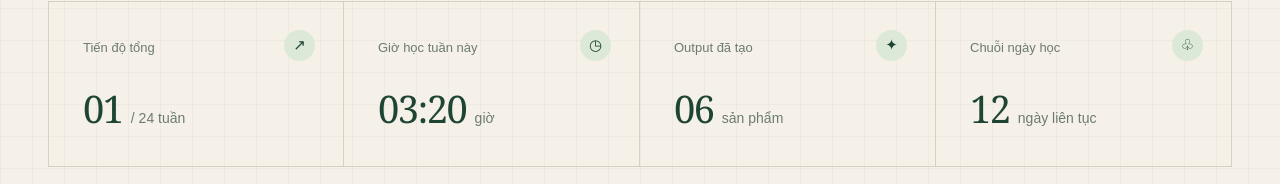
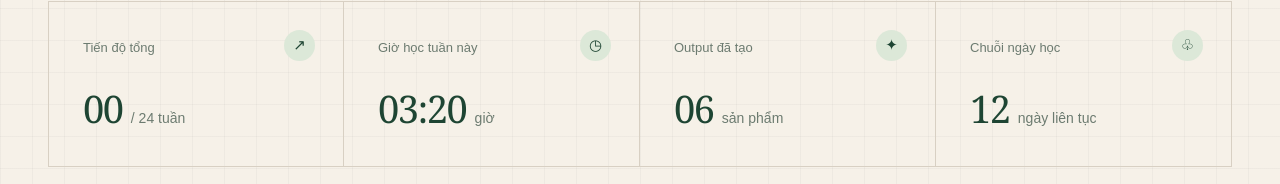
Before and after one commit to HieunguyenScm/-scastudy, a Next.js app: page / in a window 1280 px wide. Shown: the part 728-912 px from the top of the page. Built offline with nearby package versions, Linux system fonts and the light colour scheme.

Commit message:
Fix progress display consistency

```diff
--- a/app/page.tsx
+++ b/app/page.tsx
@@ -137,7 +137,7 @@ export default function Home() {
       </section>
 
       <section className="metrics section-wrap" aria-label="Tiến độ học tập">
-        <div className="metric-card"><span className="metric-icon">↗</span><div className="metric-label">Tiến độ tổng</div><div className="metric-value">{String(Math.max(1, completed.length)).padStart(2, "0")} <small>/ 24 tuần</small></div></div>
+        <div className="metric-card"><span className="metric-icon">↗</span><div className="metric-label">Tiến độ tổng</div><div className="metric-value">{String(completed.length).padStart(2, "0")} <small>/ 24 tuần</small></div></div>
         <div className="metric-card"><span className="metric-icon">◷</span><div className="metric-label">Giờ học tuần này</div><div className="metric-value">03:20 <small>giờ</small></div></div>
         <div className="metric-card"><span className="metric-icon">✦</span><div className="metric-label">Output đã tạo</div><div className="metric-value">06 <small>sản phẩm</small></div></div>
         <div className="metric-card"><span className="metric-icon">♧</span><div className="metric-label">Chuỗi ngày học</div><div className="metric-value">12 <small>ngày liên tục</small></div></div>
@@ -146,7 +146,7 @@ export default function Home() {
       <section className="roadmap section-wrap" id="roadmap">
         <div className="section-heading">
           <div><div className="eyebrow clay-text">BẢN ĐỒ HÀNH TRÌNH</div><h2>24 tuần, đi từ gốc đến sâu</h2></div>
-          <div className="progress-note"><span>Đang ở tháng 01</span><span>· Foundations</span><div className="progress-bar"><span style={{ width: `${Math.max(4, (completed.length / 24) * 100)}%` }} /></div></div>
+          <div className="progress-note"><span>Đang ở tháng 01</span><span>· Foundations</span><div className="progress-bar"><span style={{ width: `${(completed.length / 24) * 100}%` }} /></div></div>
         </div>
         <div className="month-grid">
           {months.map((month) => (
```
